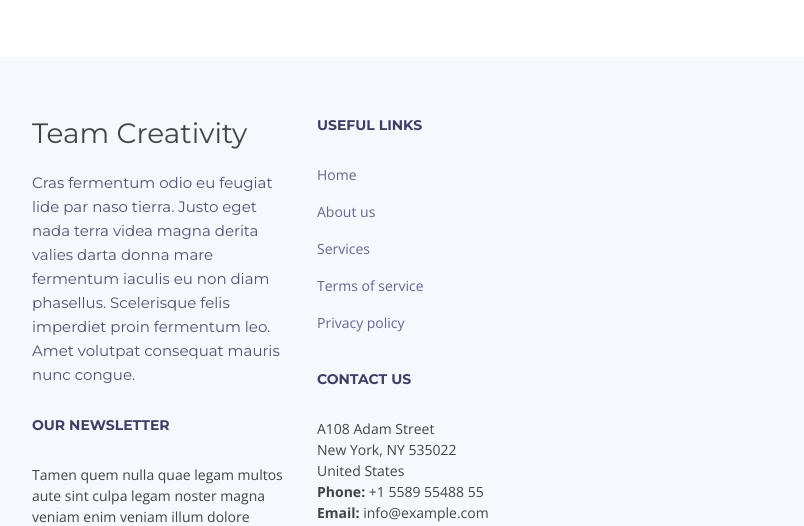
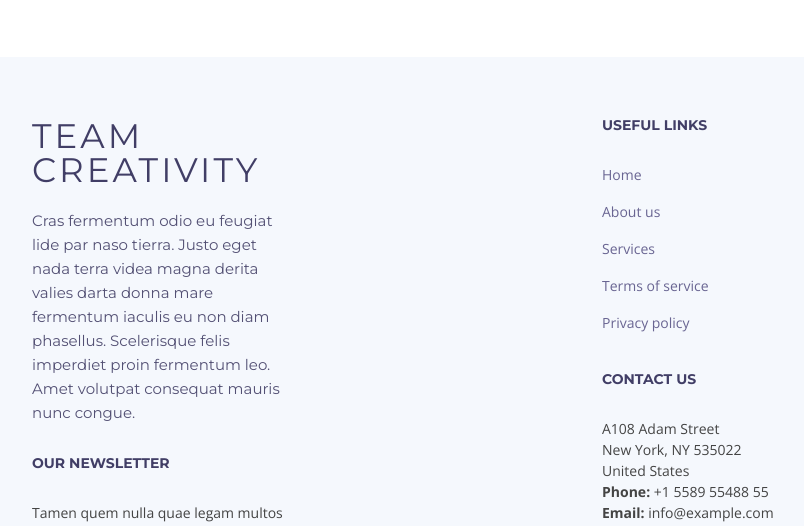
Before and after one commit to adlun1234/team-creativity.github.io, a plain HTML site: page index.html in a window 1280 px wide. Shown: the part 5781-6307 px from the top of the page, without its empty margins (53-857 px from the left). Drawn offline with nearby package versions, Linux system fonts and the light colour scheme; files whose address does not match are found by name.

Commit message:
Update index.html

```diff
--- a/index.html
+++ b/index.html
@@ -548,13 +548,19 @@
                 <div class="col-sm-6">
 
                   <div class="footer-info">
-                    <h3>Team Creativity</h3>
+                    <h2>Team Creativity</h2>
                     <p>Cras fermentum odio eu feugiat lide par naso tierra. Justo eget nada terra videa magna derita valies darta donna mare fermentum iaculis eu non diam phasellus. Scelerisque felis imperdiet proin fermentum leo. Amet volutpat consequat mauris nunc congue.</p>
                   </div>
 
                   <div class="footer-newsletter">
                     <h4>Our Newsletter</h4>
                     <p>Tamen quem nulla quae legam multos aute sint culpa legam noster magna veniam enim veniam illum dolore legam minim quorum culpa amet magna export quem.</p>
+                  </div>
+
+                </div>
+
+
+
             </div>
 
           </div>
@@ -587,10 +593,6 @@
                 <a href="#" class="facebook"><i class="fa fa-facebook"></i></a>
                 <a href="#" class="instagram"><i class="fa fa-instagram"></i></a>
                 <a href="#" class="linkedin"><i class="fa fa-linkedin"></i></a>
-                  </div>
-
-                </div>
-
               </div>
 
             </div>
```
Lines whose indentation alone changed are shown as unchanged.
